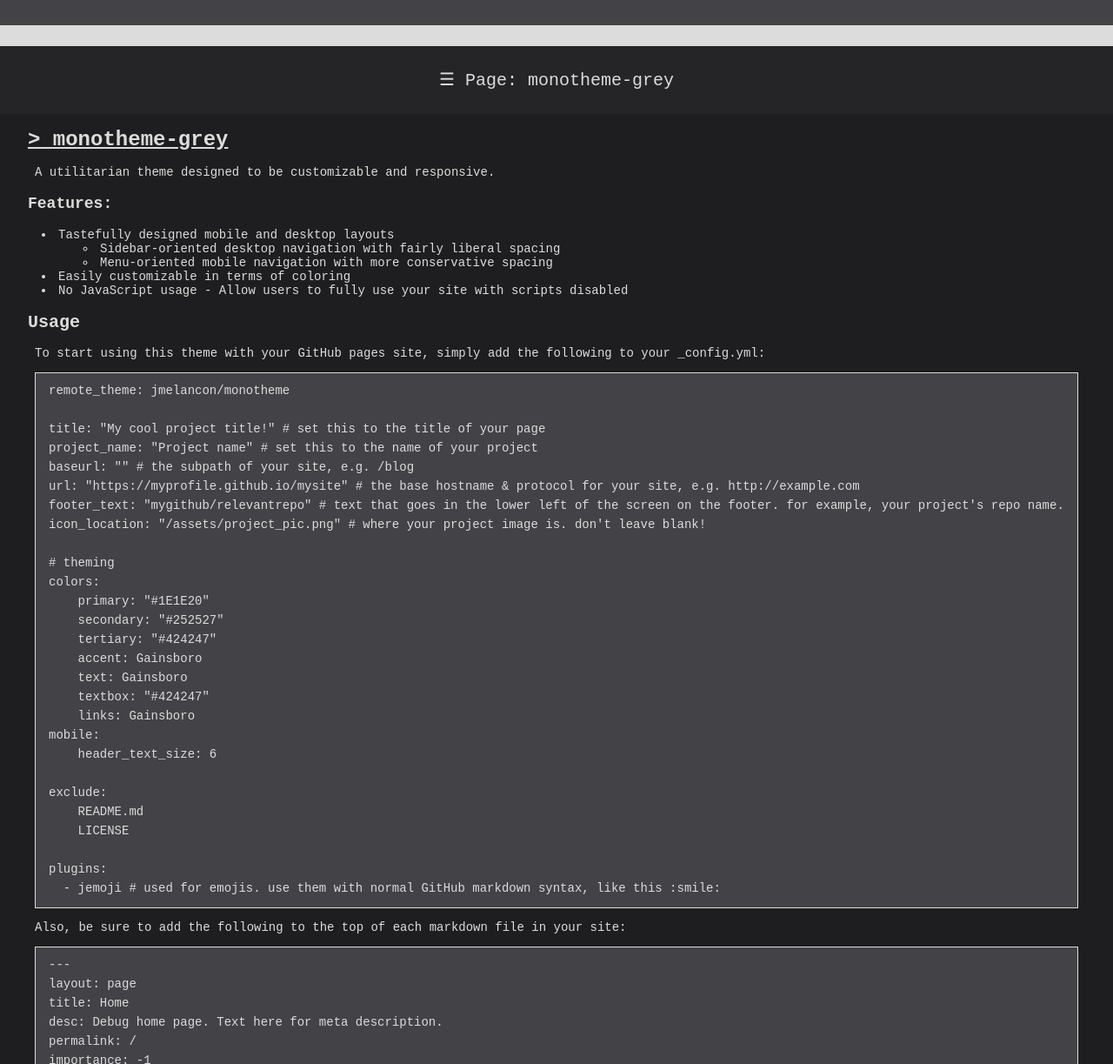
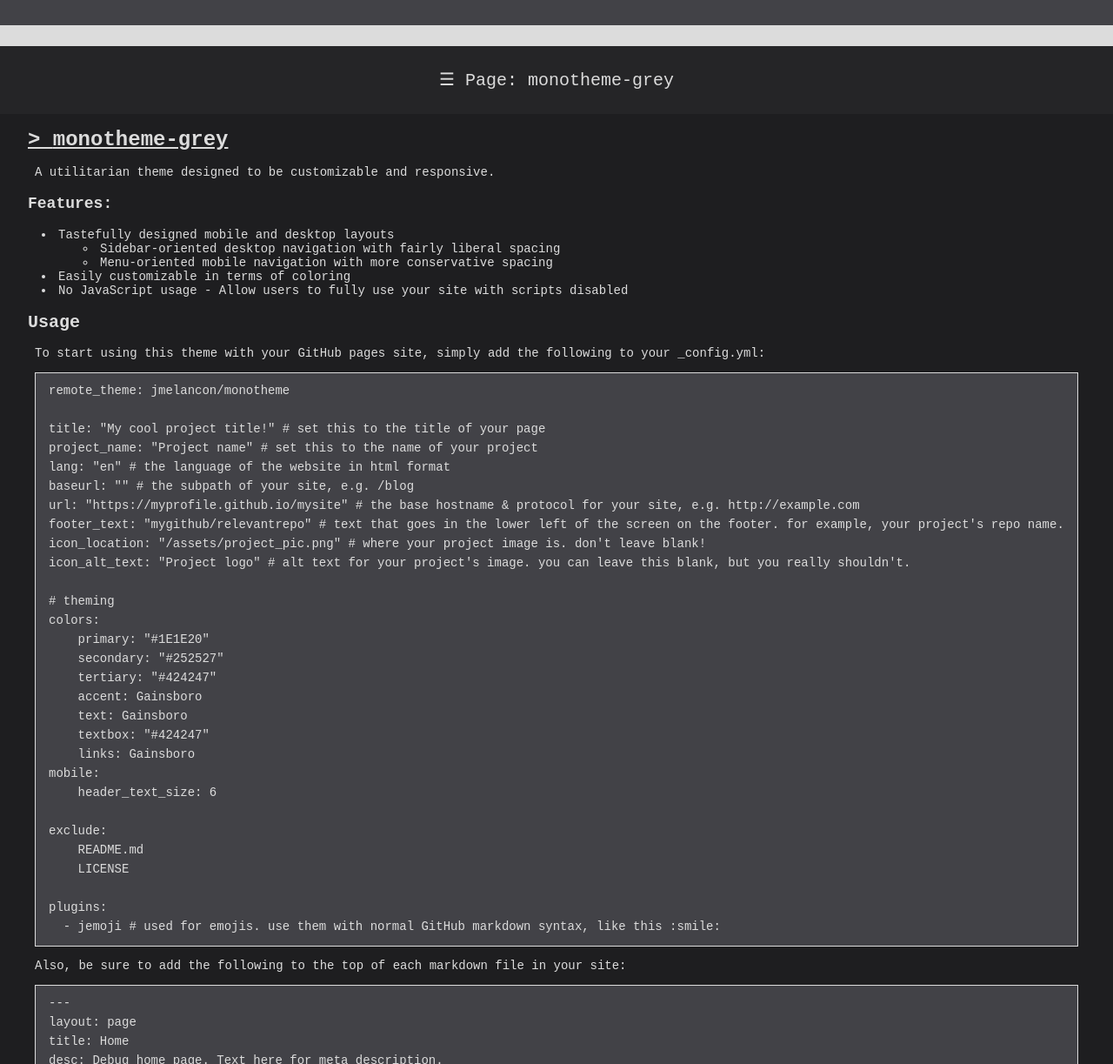
Before and after one commit to jmelancon/monotheme, a Jekyll site: the page built from README.md, in a window 1280 px wide and 1400 px high, cut to the strip 177-1400 px from the top of the window. Shown: the whole strip at 87% size. Built offline with Jekyll 4.4.1, drawn with Linux system fonts in a browser that asks for light colours; our own code applies the rules of GitHub Pages for plain Markdown files.

Commit message:
add accessibility tweaks - html lang, alt text

```diff
--- a/README.md
+++ b/README.md
@@ -18,10 +18,12 @@ remote_theme: jmelancon/monotheme
 
 title: "My cool project title!" # set this to the title of your page
 project_name: "Project name" # set this to the name of your project
+lang: "en" # the language of the website in html format
 baseurl: "" # the subpath of your site, e.g. /blog
 url: "https://myprofile.github.io/mysite" # the base hostname & protocol for your site, e.g. http://example.com
 footer_text: "mygithub/relevantrepo" # text that goes in the lower left of the screen on the footer. for example, your project's repo name.
 icon_location: "/assets/project_pic.png" # where your project image is. don't leave blank!
+icon_alt_text: "Project logo" # alt text for your project's image. you can leave this blank, but you really shouldn't.
 
 # theming
 colors:
--- a/_includes/header.html
+++ b/_includes/header.html
@@ -1,5 +1,5 @@
 <!DOCTYPE html>
-<html>
+<html lang="{{ site.lang }}">
     <head>
         <title>{{site.project_name}}: {{ page.title }}</title>
         <meta name="description" content="{{ page.desc }}">
--- a/_layouts/default.html
+++ b/_layouts/default.html
@@ -4,7 +4,7 @@
     <header id="page-header">
         <div class="header_div" align=center>
             <div>
-                <img src="{{ site.icon_location }}" height=128px width=128px style="border: 8px solid {{ site.colors.accent }}">
+                <img alt = "{{site.icon_alt_text}}" src="{{ site.icon_location }}" height=128px width=128px style="border: 8px solid {{ site.colors.accent }}">
             </div>
             <div>
                 <h1 style="font-size: 64px; color: {{ site.colors.accent }};">{{ site.project_name }}</h1>
```
